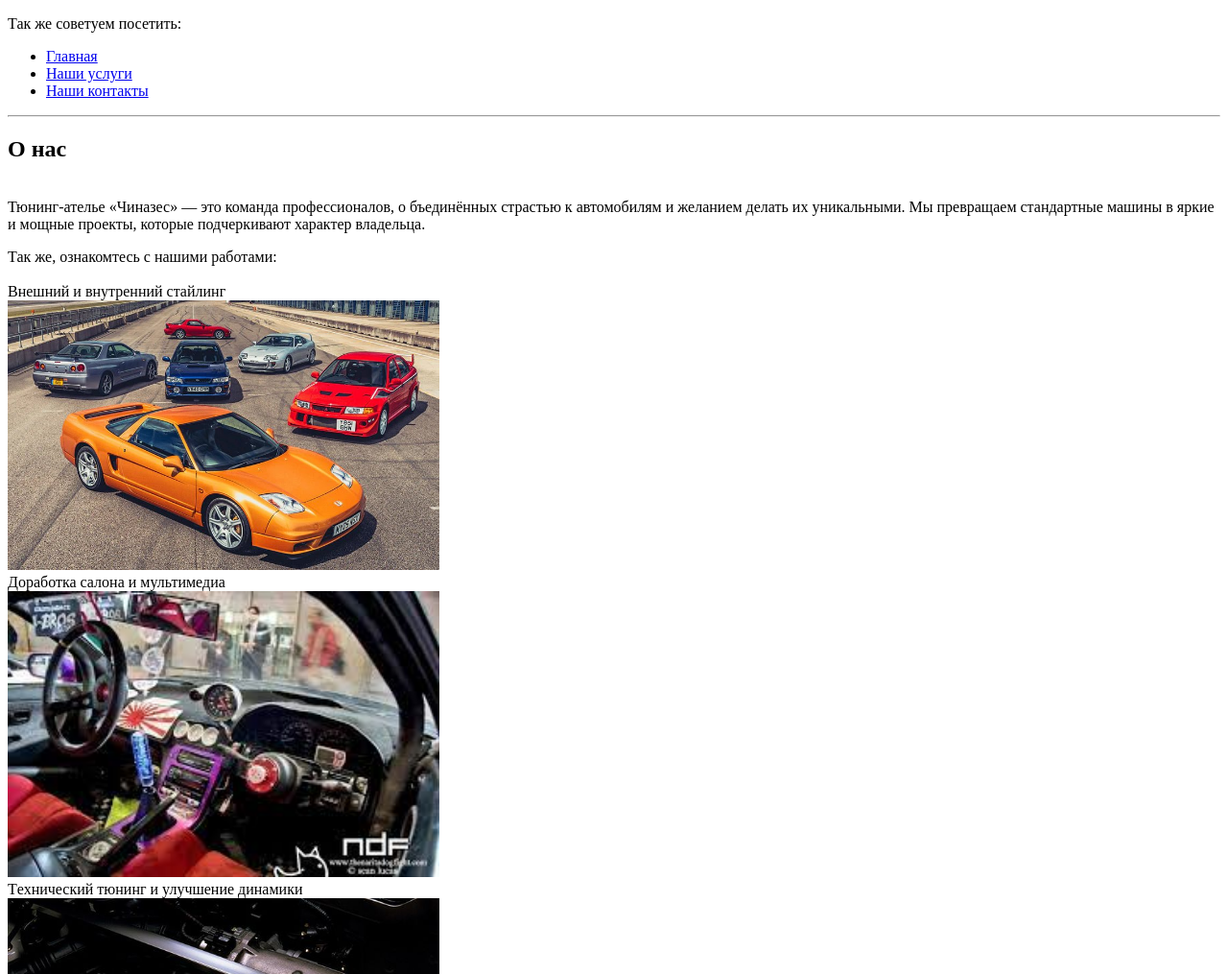
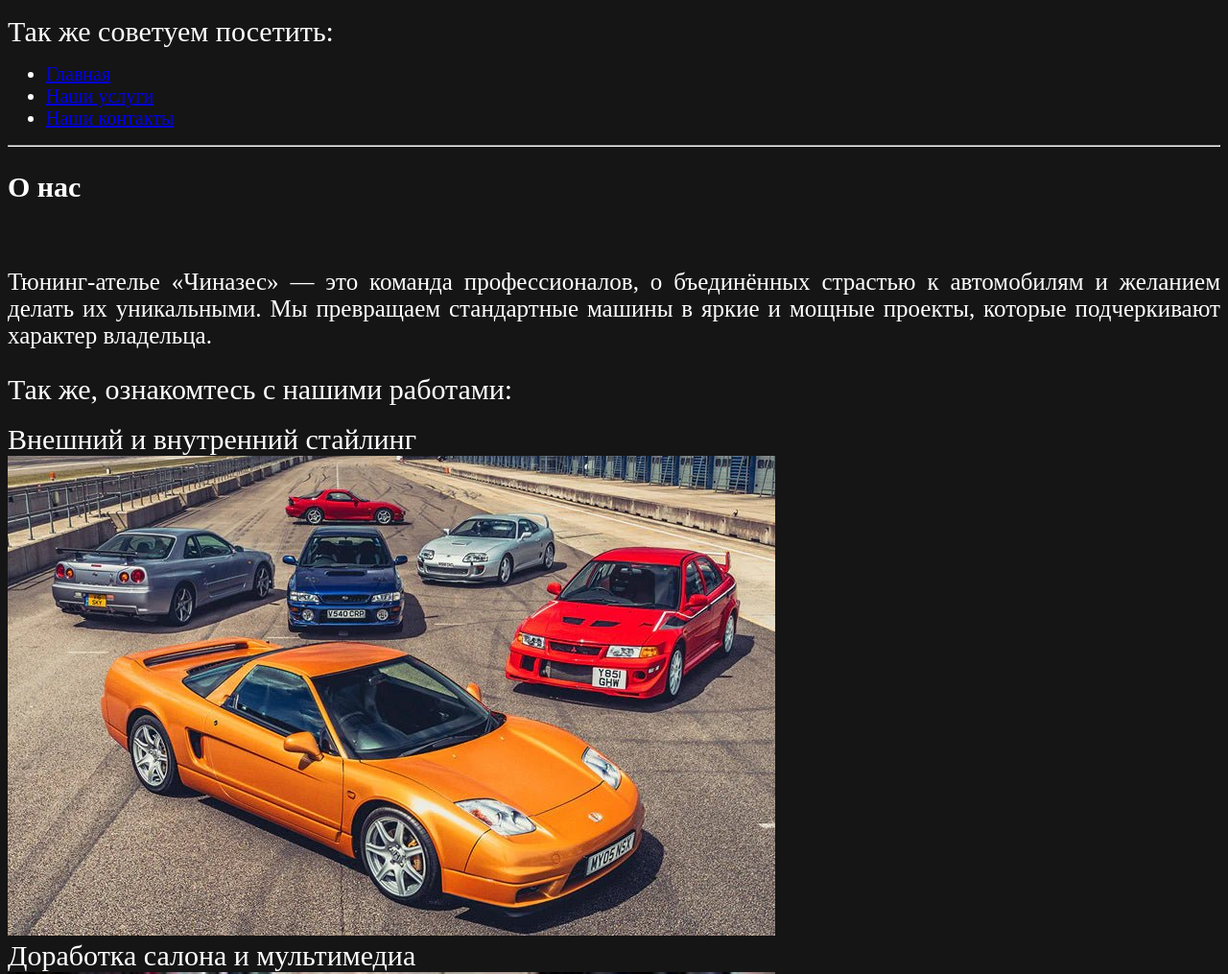
Before and after one commit to Fantom469/Practice, a plain HTML site: page about.html in a window 1280 px wide. Shown: the top 1015 px of the page at 96% size. Drawn offline with Linux system fonts and the light colour scheme.

Commit message:
Add_some_style_on_page

```diff
--- a/about.html
+++ b/about.html
@@ -3,6 +3,7 @@
 <head>
     <meta charset="UTF-8">
     <meta name="viewport" content="width=device-width, initial-scale=1.0">
+    <link rel="stylesheet" href="style.css">
     <title>О нас</title>
 </head>
 <body>
@@ -10,35 +11,36 @@
     <label>Так же советуем посетить: </label>
 
     <ul>
-      <li><a href="./index.html">Главная</a></li>
-      <li><a href="./services.html">Наши услуги</a></li>
-      <li><a href="./contacts.html">Наши контакты</a></li>
+      <li id="item"><a href="./index.html">Главная</a></li>
+      <li id="item"><a href="./services.html">Наши услуги</a></li>
+      <li id="item"><a href="./contacts.html">Наши контакты</a></li>
       </ul>
     </p>
     <hr />
 
-    <p>
-        <h2>О нас</h2><br />
+
+        <h2 class="head_style">О нас</h2><br />
+        <p class="text_style">
 Тюнинг-ателье «Чиназес» — это команда профессионалов, о
 бъединённых страстью к автомобилям и желанием делать их уникальными.
 Мы превращаем стандартные машины в яркие и мощные проекты,
 которые подчеркивают характер владельца.
-        </p>
+    </p>
 <p>
         <label>Так же, ознакомтесь с нашими работами:</label><br /><br />
         <label>Внешний и внутренний стайлинг</label><br />
-        <img width="450" src="Photos/jdm.jpg"><br />
+        <img  src="Photos/jdm.jpg"><br />
         <label>Доработка салона и мультимедиа</label><br />
-        <img width="450" src="Photos/interior.jpg"><br />
+        <img  src="Photos/interior.jpg"><br />
         <label>Tехнический тюнинг и улучшение динамики</label><br />
-        <img width="450" src="Photos/vtec.jpg"><br />
+        <img src="Photos/vtec.jpg"><br />
         <label>Индивидуальные проекты «под ключ».</label><br />
-        <img width="450" src="Photos/brz.webp">
-        <p>
+        <img src="Photos/brz.webp">
+        <p class="text_style">
                 Мы работаем только с проверенными материалами и современным оборудованием, уделяя внимание каждой детали. Для нас важно,
                 чтобы ваш автомобиль не только выглядел эффектно,
                 но и оставался надёжным и комфортным.
-               <h3> <br/ >«Чиназес» — тюнинг, который выделяет вас на дороге.</h3>
+               <h3 class="head_style"> <br/ >«Чиназес» — тюнинг, который выделяет вас на дороге.</h3>
                 </p>
 
 </p>
--- a/style.css
+++ b/style.css
@@ -0,0 +1,42 @@
+
+.head_style
+{
+    font-size: 30px;
+    color: white;
+
+}
+
+.text_style{
+    font-size: 25px;
+    text-align: justify;
+    font-weight: 500;
+    color: white;
+
+}
+
+#item
+{
+    font-size: 20px;
+    color: white;
+}
+
+#hstyle
+{
+    font-size: 30px;
+    font-family:Impact, Haettenschweiler, 'Arial Narrow Bold', sans-serif;
+    color: white;
+}
+
+
+img{
+    width: 800px;
+}
+label
+{
+    font-size: 30px;
+    color: white;
+}
+
+html{
+    background-color: #151515;
+}
```
Also changed, not shown: index.html (+7 -6 lines).
